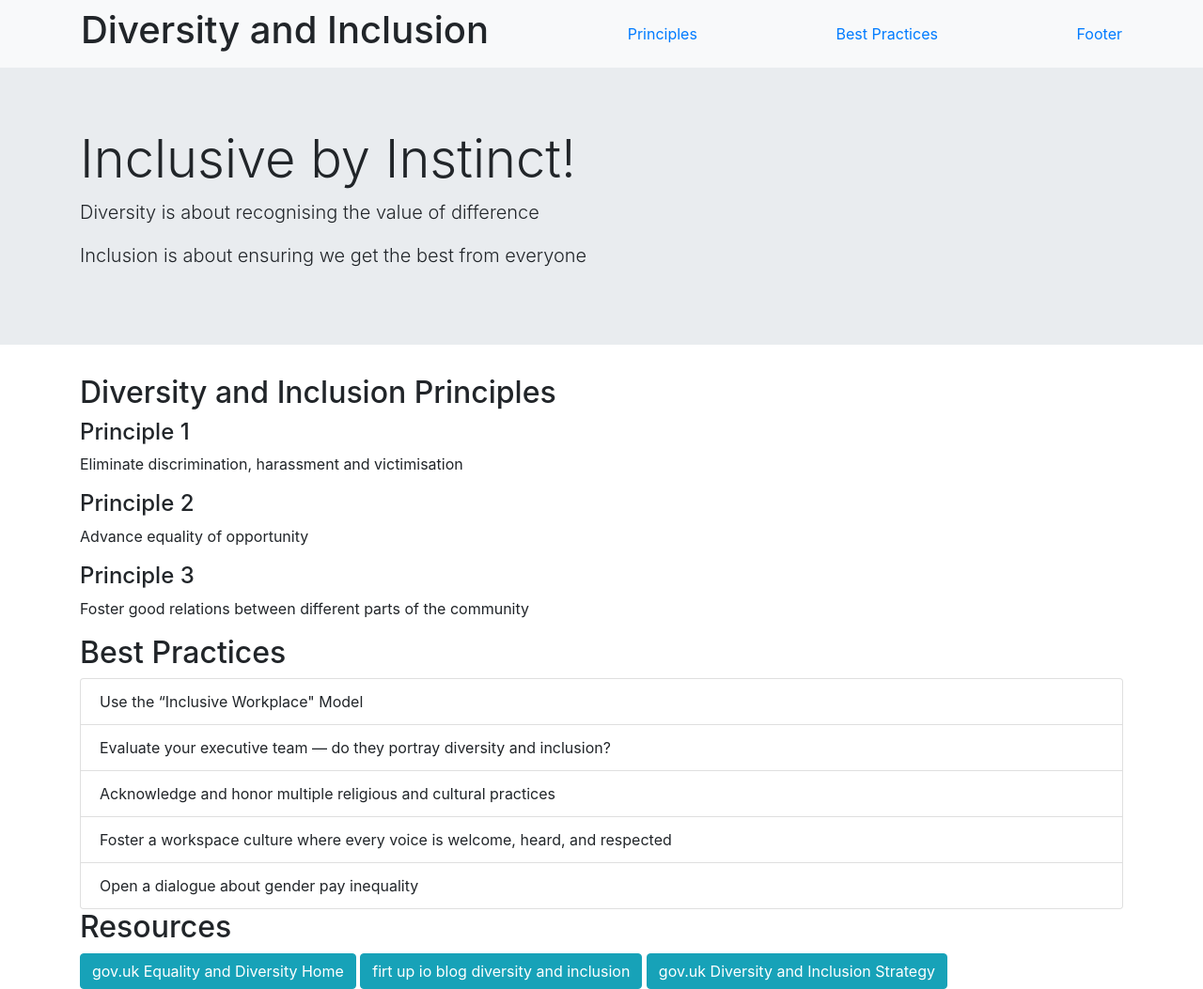
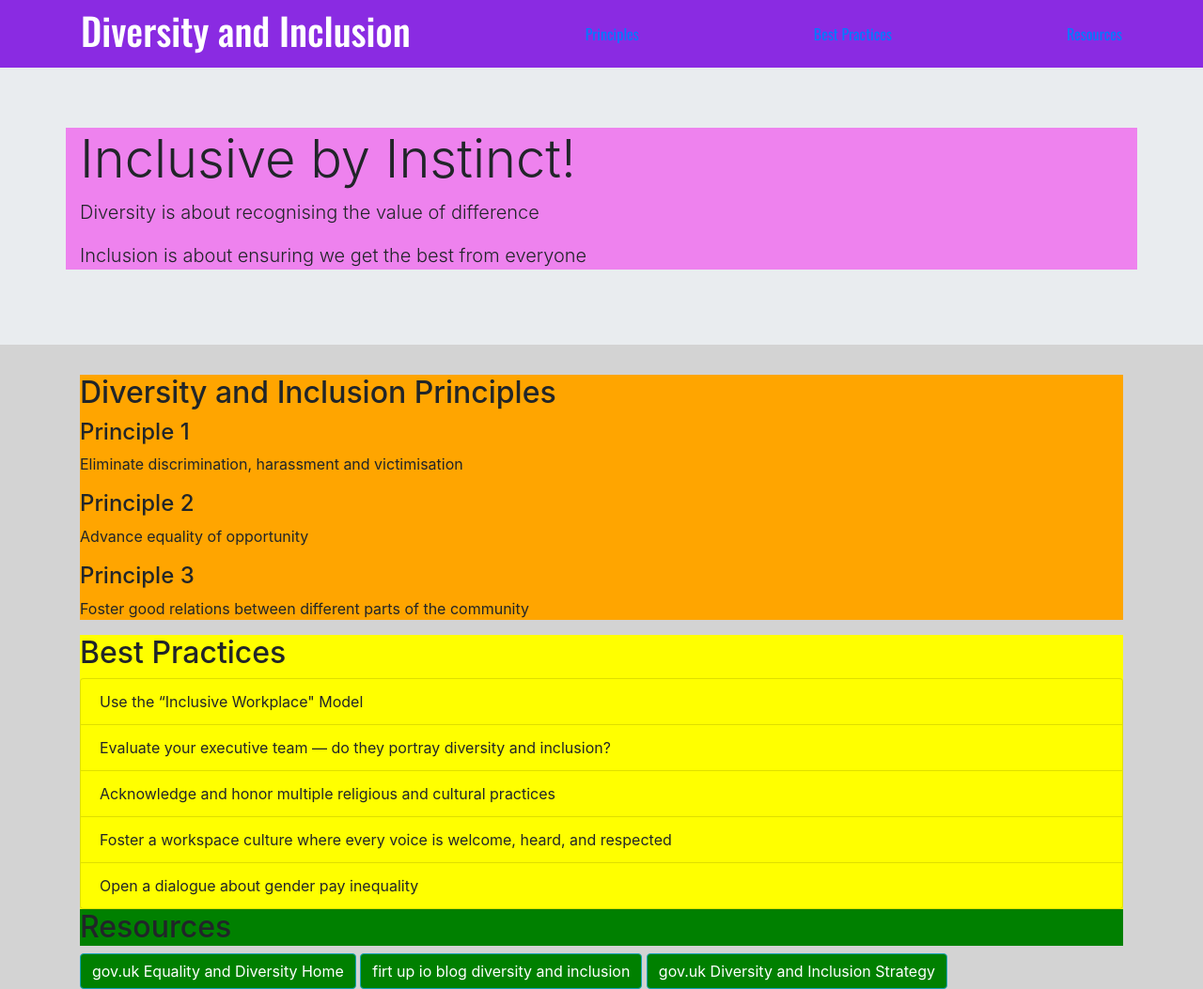
Before and after one commit to 6cwk5nut/Individual-Assessment-Assignment, a plain HTML site: page index.html in a window 1280 px wide. Shown: the whole page at 94% size. Drawn offline with nearby package versions, Linux system fonts and the light colour scheme.

Commit message:
Add background colors to main sections

```diff
--- a/assets/css/style.css
+++ b/assets/css/style.css
@@ -1,2 +1,40 @@
 /* Google fonts import */
 @import url('https://fonts.googleapis.com/css2?family=Lato:wght@300&family=Oswald:wght@200;300;400;500;600;700&display=swap');
+
+/* general and background colors*/
+
+ .container-fluid {
+    background-color: blueviolet;
+}
+
+.navbar-light { color:white; font-family: Oswald, sans-serif;
+
+}
+.pink-background {
+    background-color: #ee82ee;
+}
+
+#principles {
+    background-color: orange !important;
+
+}
+
+
+#best-practices {
+    background-color: yellow;
+
+}
+
+.list-group-item {
+    background-color: yellow;
+}
+
+#resources {
+    background-color: green;
+}
+
+.btn {background-color:green}
+
+body {
+    background-color: lightgray;
+}
--- a/index.html
+++ b/index.html
@@ -1,29 +1,34 @@
 <!DOCTYPE html>
 <html lang="en">
+
 <head>
     <meta charset="UTF-8">
     <meta name="viewport" content="width=device-width, initial-scale=1.0">
-       <link rel="stylesheet" href="https://cdn.jsdelivr.net/npm/bootstrap@4.6.2/dist/css/bootstrap.min.css" integrity="sha384-xOolHFLEh07PJGoPkLv1IbcEPTNtaed2xpHsD9ESMhqIYd0nLMwNLD69Npy4HI+N" crossorigin="anonymous">
-       <link rel="stylesheet" href="assets/css/style.css">
-       <title><Project 1 Diversity and Inclusion></title>
+    <link rel="stylesheet" href="https://cdn.jsdelivr.net/npm/bootstrap@4.6.2/dist/css/bootstrap.min.css"
+        integrity="sha384-xOolHFLEh07PJGoPkLv1IbcEPTNtaed2xpHsD9ESMhqIYd0nLMwNLD69Npy4HI+N" crossorigin="anonymous">
+    <link rel="stylesheet" href="assets/css/style.css" type="text/css">
+    <title>
+        <Project 1 Diversity and Inclusion>
+    </title>
 </head>
+
 <body>
 
     <!-- Header -->
-     <header class="container-fluid bg-light">
-        <nav class="navbar container navbar-light bg-light">
+    <header class="container-fluid">
+        <nav class="navbar container navbar-light ">
             <h1>Diversity and Inclusion</h1>
             <a href="#principles">Principles</a>
             <a href="#best practices">Best Practices</a>
-            <a href="#footer">Footer</a>
+            <a href="#resources">Resources</a>
         </nav>
     </header>
 
     <div class="jumbotron jumbotron-fluid">
-        <div class="container">
+        <div class="container pink-background">
             <h1 class="display-4">Inclusive by Instinct!</h1>
-          <p class="lead">Diversity is about recognising  the value of difference</p>
-          <p class="lead">Inclusion is about ensuring  we get the best from everyone</p>
+            <p class="lead">Diversity is about recognising the value of difference</p>
+            <p class="lead">Inclusion is about ensuring we get the best from everyone</p>
 
         </div>
     </div>
@@ -47,13 +52,14 @@
             </div>
         </section>
                                                         <!------Best Practices-->
-    <section id="best practices" class="best practices">
+        <section id="best-practices" class="best practices">
             <h2>Best Practices</h2>
             <ul class="list-group">
                 <li class="list-group-item">Use the “Inclusive Workplace" Model</li>
-        <li class="list-group-item">Evaluate your executive team —  do they portray diversity and inclusion?</li>
+                <li class="list-group-item">Evaluate your executive team — do they portray diversity and inclusion?</li>
                 <li class="list-group-item">Acknowledge and honor multiple religious and cultural practices</li>
-        <li class="list-group-item">Foster a workspace culture where every voice is welcome, heard, and respected</li>
+                <li class="list-group-item">Foster a workspace culture where every voice is welcome, heard, and
+                    respected</li>
                 <li class="list-group-item"> Open a dialogue about gender pay inequality</li>
             </ul>
 
@@ -62,15 +68,22 @@
 
         <!-- Footer -->
         <section>
-    <footer id="footer">
-        <h2> Resources </h2>
+            <footer>
+                <h2 id="resources"> Resources </h2>
                 <!-- target="_blank" opens the link in a new tab.-->
-       <a target="_blank" href="https://www.gov.uk/government/organisations/home-office/about/equality-and-diversity"  class="btn btn-info" role="button">gov.uk Equality and Diversity Home</a>
-       <a target="_blank" href="https://firstup.io/blog/15-ways-to-improve-diversity-and-inclusion-in-the-workplace/#:~:text=8.,a%20truly%20diverse%20workplace%20culture.#" class="btn btn-info" role="button">firt up io blog diversity and inclusion</a>
-       <a target="_blank" href="https://assets.publishing.service.gov.uk/media/5b9787e9ed915d666ca7d089/Diversity_and_Inclusion_stratgy_PRINT.pdf#" class="btn btn-info" role="button">gov.uk Diversity and Inclusion Strategy</a>
+                <a target="_blank"
+                    href="https://www.gov.uk/government/organisations/home-office/about/equality-and-diversity"
+                    class="btn btn-info" role="button">gov.uk Equality and Diversity Home</a>
+                <a target="_blank"
+                    href="https://firstup.io/blog/15-ways-to-improve-diversity-and-inclusion-in-the-workplace/#:~:text=8.,a%20truly%20diverse%20workplace%20culture.#"
+                    class="btn btn-info" role="button">firt up io blog diversity and inclusion</a>
+                <a target="_blank"
+                    href="https://assets.publishing.service.gov.uk/media/5b9787e9ed915d666ca7d089/Diversity_and_Inclusion_stratgy_PRINT.pdf#"
+                    class="btn btn-info" role="button">gov.uk Diversity and Inclusion Strategy</a>
 
             </footer>
         </section>
     </article>
 </body>
+
 </html>
```
Also changed, not shown: 1 other file. Lines whose indentation alone changed are shown as unchanged.
